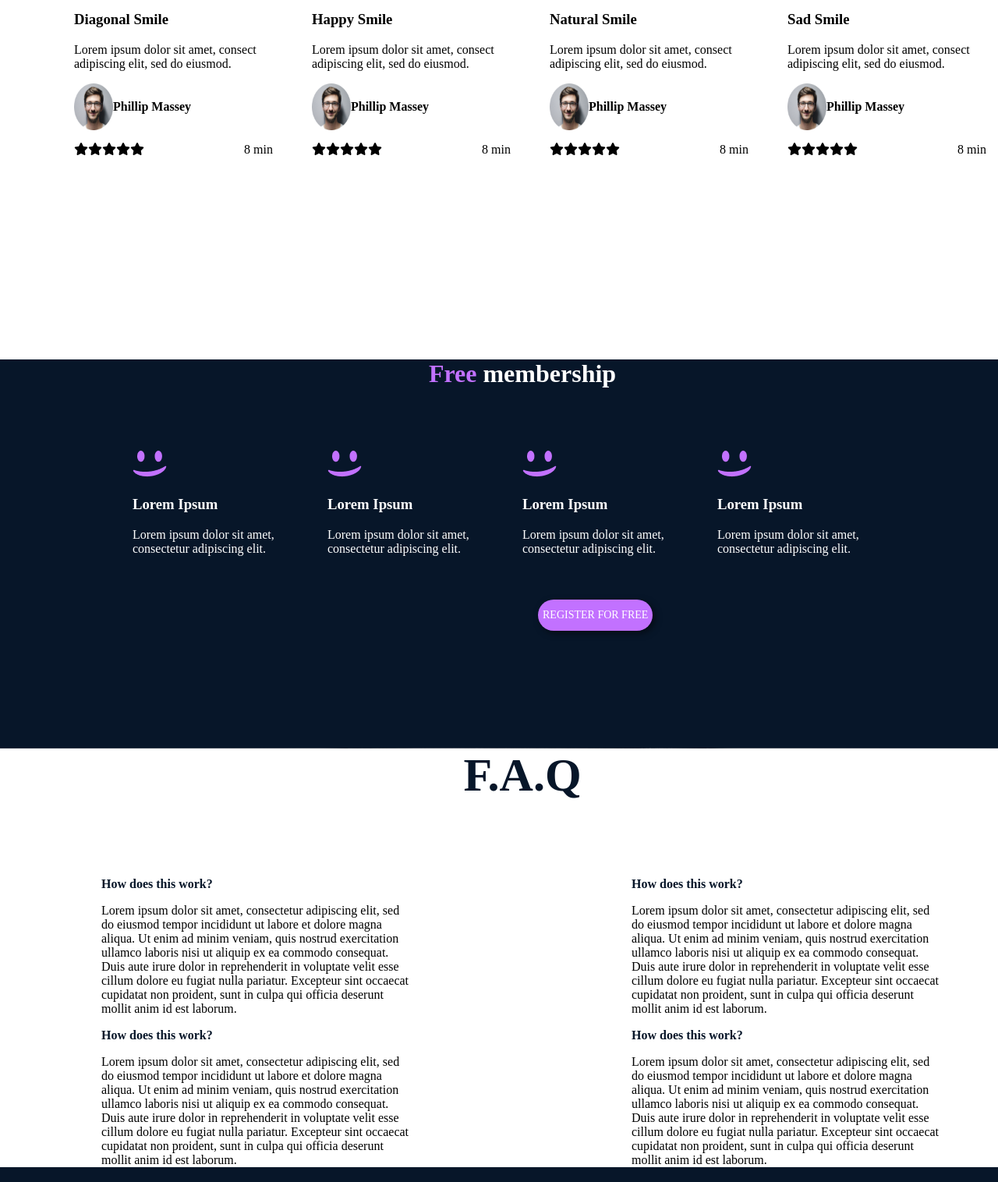
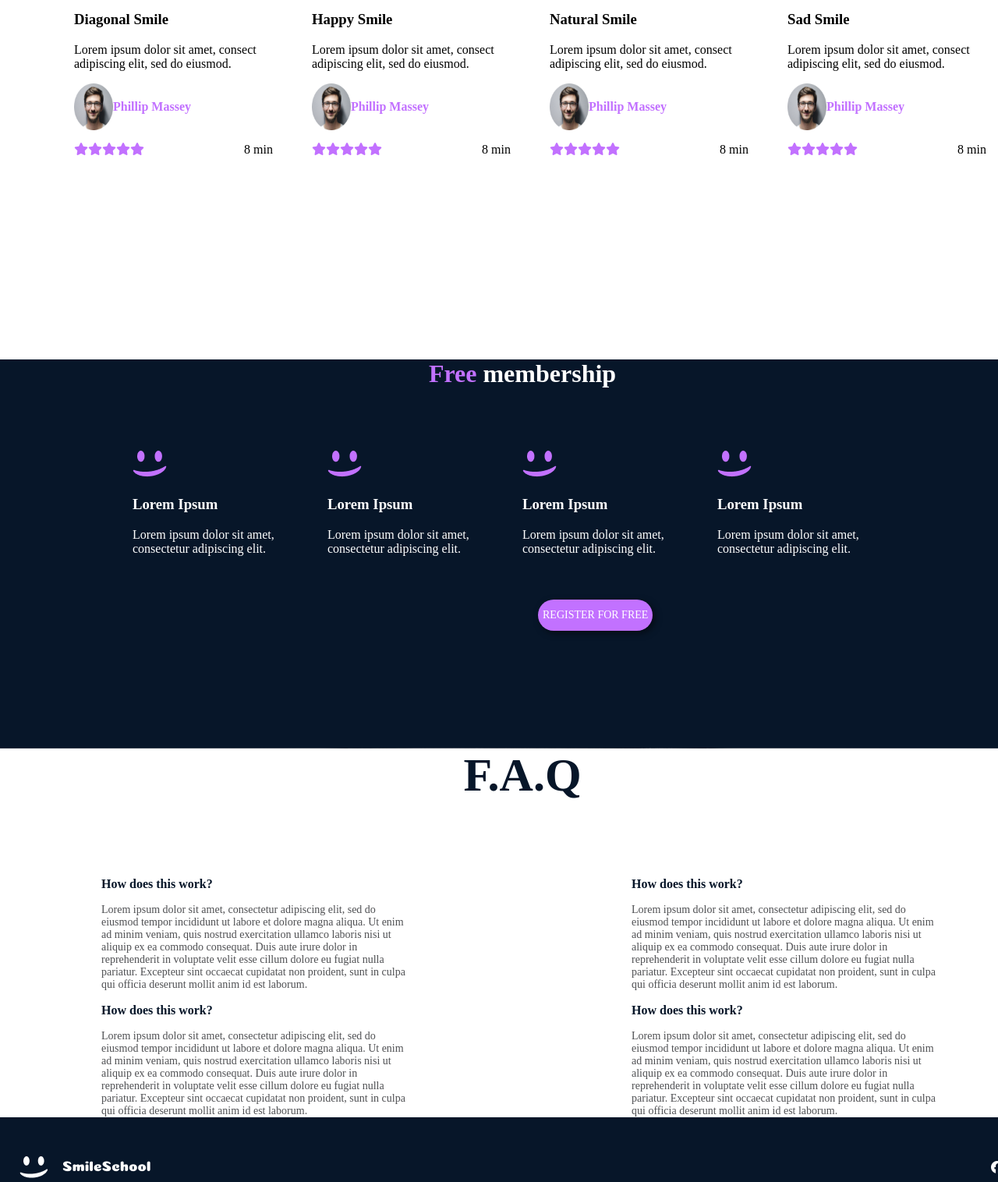
Before and after one commit to MARTIN-MONYEBODI/alx_html_css, a plain HTML site: page css_advanced/index.html in a window 1280 px wide. Shown: the part 1660-3176 px from the top of the page at 78% size. Drawn offline with Linux system fonts and the light colour scheme.

Commit message:
final commit

```diff
--- a/css_advanced/index.html
+++ b/css_advanced/index.html
@@ -79,7 +79,7 @@
                     <p>Lorem ipsum dolor sit amet, consect adipiscing elit, sed do eiusmod.</p>
                     <div class="ratings1">
                         <img src="images/1.png" alt="" class="image1">
-                        <h4>Phillip Massey</h4>
+                        <h4 class="author-color">Phillip Massey</h4>
                     </div>
                     <div class="star-min">
                         <div class="row">
@@ -101,7 +101,7 @@
                     <p>Lorem ipsum dolor sit amet, consect adipiscing elit, sed do eiusmod.</p>
                     <div class="ratings1">
                         <img src="images/1.png" alt="" class="image1">
-                        <h4>Phillip Massey</h4>
+                        <h4 class="author-color">Phillip Massey</h4>
                     </div>
                     <div class="star-min">
                         <div class="row">
@@ -123,7 +123,7 @@
                     <p>Lorem ipsum dolor sit amet, consect adipiscing elit, sed do eiusmod.</p>
                     <div class="ratings1">
                         <img src="images/1.png" alt="" class="image1">
-                        <h4>Phillip Massey</h4>
+                        <h4 class="author-color">Phillip Massey</h4>
                     </div>
                     <div class="star-min">
                         <div class="row">
@@ -145,7 +145,7 @@
                     <p>Lorem ipsum dolor sit amet, consect adipiscing elit, sed do eiusmod.</p>
                     <div class="ratings1">
                         <img src="images/1.png" alt="" class="image1">
-                        <h4>Phillip Massey</h4>
+                        <h4 class="author-color">Phillip Massey</h4>
                     </div>
                     <div class="star-min">
                         <div class="row">
@@ -193,14 +193,14 @@
                     <div>
                         <h3 class="topic">How does this work?</h3>
                     </div>
-                    <div>
+                    <div class="paragraph">
                         Lorem ipsum dolor sit amet, consectetur adipiscing elit, sed do eiusmod tempor incididunt ut labore et dolore magna aliqua. Ut enim ad minim veniam, quis nostrud exercitation ullamco laboris nisi ut aliquip ex ea commodo consequat. Duis aute irure dolor in reprehenderit in voluptate velit esse cillum dolore eu fugiat nulla pariatur. Excepteur sint occaecat cupidatat non proident, sunt in culpa qui officia deserunt mollit anim id est laborum.
                     </div>
 
                     <div>
                         <h3 class="topic">How does this work?</h3>
                     </div>
-                    <div>
+                    <div class="paragraph">
                         Lorem ipsum dolor sit amet, consectetur adipiscing elit, sed do eiusmod tempor incididunt ut labore et dolore magna aliqua. Ut enim ad minim veniam, quis nostrud exercitation ullamco laboris nisi ut aliquip ex ea commodo consequat. Duis aute irure dolor in reprehenderit in voluptate velit esse cillum dolore eu fugiat nulla pariatur. Excepteur sint occaecat cupidatat non proident, sunt in culpa qui officia deserunt mollit anim id est laborum.
                     </div>
                 </div>
@@ -208,13 +208,13 @@
                     <div>
                         <h3 class="topic">How does this work?</h3>
                     </div>
-                    <div>
+                    <div class="paragraph">
                         Lorem ipsum dolor sit amet, consectetur adipiscing elit, sed do eiusmod tempor incididunt ut labore et dolore magna aliqua. Ut enim ad minim veniam, quis nostrud exercitation ullamco laboris nisi ut aliquip ex ea commodo consequat. Duis aute irure dolor in reprehenderit in voluptate velit esse cillum dolore eu fugiat nulla pariatur. Excepteur sint occaecat cupidatat non proident, sunt in culpa qui officia deserunt mollit anim id est laborum.
                     </div>
                     <div>
                         <h3 class="topic">How does this work?</h3>
                     </div>
-                    <div>
+                    <div class=paragraph>
                         Lorem ipsum dolor sit amet, consectetur adipiscing elit, sed do eiusmod tempor incididunt ut labore et dolore magna aliqua. Ut enim ad minim veniam, quis nostrud exercitation ullamco laboris nisi ut aliquip ex ea commodo consequat. Duis aute irure dolor in reprehenderit in voluptate velit esse cillum dolore eu fugiat nulla pariatur. Excepteur sint occaecat cupidatat non proident, sunt in culpa qui officia deserunt mollit anim id est laborum.
                     </div>
                 </div>
--- a/css_advanced/styles.css
+++ b/css_advanced/styles.css
@@ -16,8 +16,8 @@ body {
     width: 100%;
     height: 100%;
 }
-/* styling to the header */
 
+/* styling the header */
 header {
     width:1103.41px;
     margin:auto;
@@ -47,6 +47,7 @@ a {
     color: var(--white-color)
 }
 /* end of header*/
+
 main {
     width: 100%;
 }
@@ -182,6 +183,9 @@ h2{
     font-size: 22px;
     color: var(--white-color);
 }
+
+/* end of first section*/
+
 .smile1 {
     padding-left: 40px;
     font-family: Source Sans Pro;
@@ -197,6 +201,8 @@ blockquote {
     color: var(--white-color);
     margin-top: 60px;
 }
+/*end of second section*/
+
 .third {
     background-color: var(--white-color);
     margin-left: -10px;
@@ -236,6 +242,10 @@ blockquote {
 .row {
     display: flex;
     flex-direction: row;
+    color: var(--pink-color);
+}
+.author-color {
+    color: var(--pink-color);
 }
 .ratings1 {
     display: flex;
@@ -256,7 +266,7 @@ blockquote {
     font-size: 32px;
     color: black;
 }
-/*End of section */
+/*End of third section */
 
 .fourth {
     background-color: var(--dark-purple-color);
@@ -283,6 +293,7 @@ blockquote {
     display: flex;
     flex-direction: row;
 }
+/* end of forth section*/
 .fifth {
     background-color: var(--white-color);
     margin-top: -49px;
@@ -308,8 +319,10 @@ blockquote {
 .paragraph {
     font-size: 14px;
     font-weight: 400px;
-    font-family: Source Sans Pro;
+    font: Source Sans Pro;
+    color: rgb(79, 80, 83);
 }
+/*end of ast section of the main*/
 footer {
     background-color: var(--dark-purple-color);
     margin-right: -70px;
@@ -329,4 +342,8 @@ footer {
 }
 .lastp {
     margin-left: 700px;
+    color:#607591;
+    margin-bottom: 150px;
+    font-size: 12px;
+    font: Source Sans Pro;
 }
```
